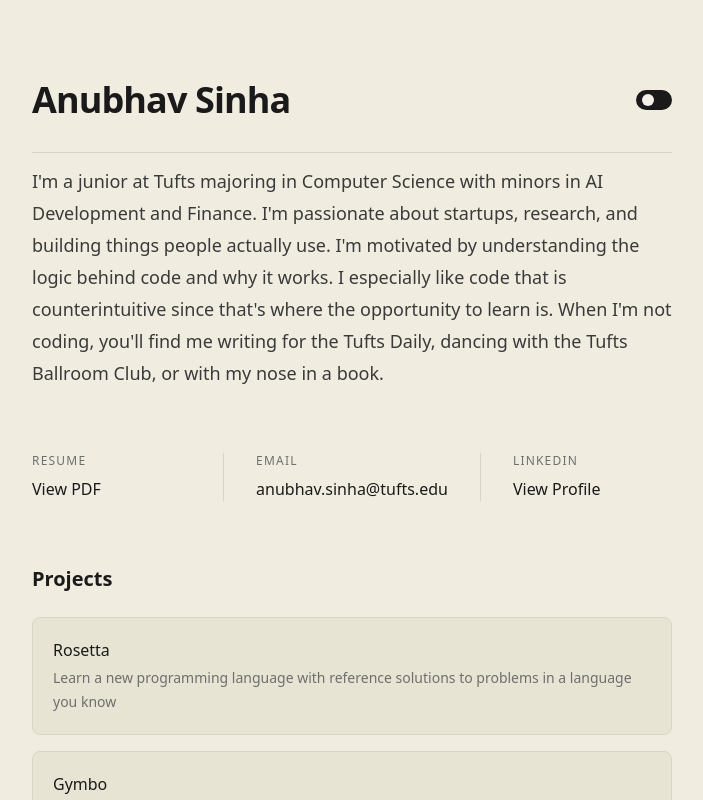
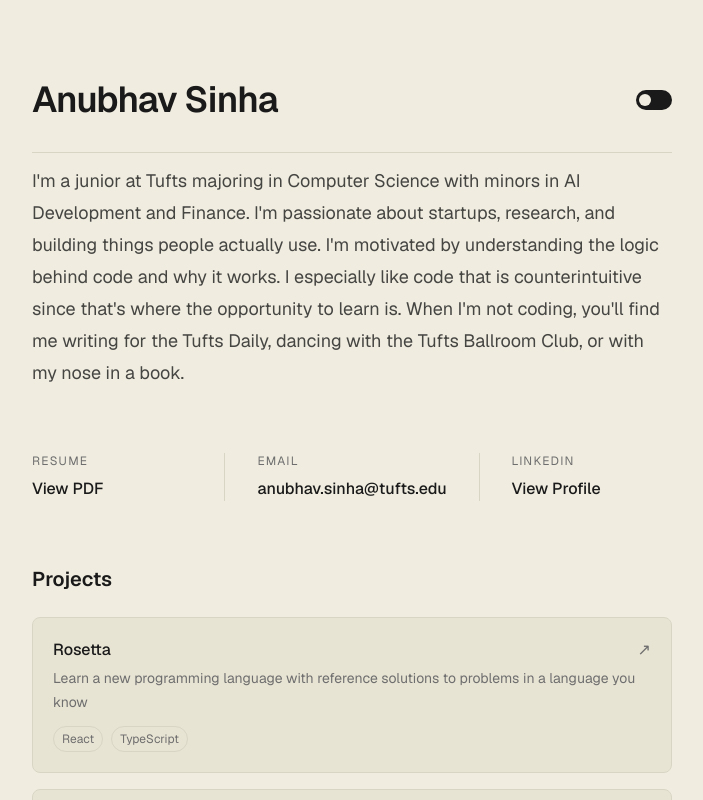
Before and after one commit to somethinghere0/my-website, a Next.js app: page / in a window 1280 px wide. Shown: the top 800 px of the page, without its empty margins (288-991 px from the left). Built offline with nearby package versions, Linux system fonts and the light colour scheme; no server answers.

Commit message:
Modifications made

```diff
--- a/app/content.json
+++ b/app/content.json
@@ -4,12 +4,14 @@
     {
       "name": "Rosetta",
       "description": "Learn a new programming language with reference solutions to problems in a language you know",
-      "url": "https://jumbo-hack-project.vercel.app/"
+      "url": "https://jumbo-hack-project.vercel.app/",
+      "tags": ["React", "TypeScript"]
     },
     {
       "name": "Gymbo",
       "description": "A more efficient gym routine",
-      "url": "https://github.com/somethinghere0/jumbogym"
+      "url": "https://github.com/somethinghere0/jumbogym",
+      "tags": ["Next.js", "TypeScript", "Python"]
     }
   ],
   "contact": {
--- a/app/globals.css
+++ b/app/globals.css
@@ -1,15 +1,39 @@
 @import "tailwindcss";
 
 :root {
-  --background: #f4f3ef;
+  --background: #f0ede0;
+  --card: #e8e4d4;
   --foreground: #1a1a1a;
   --muted: #6e6e6e;
-  --border: #e0d9ce;
+  --border: #d9d5c4;
+}
+
+/* Follow the OS preference when the visitor hasn't made an explicit choice. */
+@media (prefers-color-scheme: dark) {
+  :root:not([data-theme="light"]) {
+    --background: #1a1a1a;
+    --card: #222222;
+    --foreground: #f5f0e8;
+    --muted: #a8a8a8;
+    --border: #333333;
+  }
+}
+
+/* Explicit choice (toggled + persisted in localStorage) always wins. */
+:root[data-theme="dark"] {
+  --background: #1a1a1a;
+  --card: #222222;
+  --foreground: #f5f0e8;
+  --muted: #a8a8a8;
+  --border: #333333;
 }
 
 @theme inline {
   --color-background: var(--background);
+  --color-card: var(--card);
   --color-foreground: var(--foreground);
+  --color-muted: var(--muted);
+  --color-border: var(--border);
   --font-sans: var(--font-geist-sans);
   --font-mono: var(--font-geist-mono);
 }
@@ -17,5 +41,38 @@
 body {
   background: var(--background);
   color: var(--foreground);
-  font-family: "Söhne", "ui-sans-serif", "system-ui", -apple-system, sans-serif;
+  font-family: var(--font-sans), "ui-sans-serif", "system-ui", -apple-system, sans-serif;
+  transition: background-color 0.3s ease, color 0.3s ease;
 }
+
+a {
+  color: inherit;
+  text-decoration: none;
+}
+
+:focus-visible {
+  outline: 2px solid var(--foreground);
+  outline-offset: 3px;
+  border-radius: 2px;
+}
+
+@keyframes fade-in-up {
+  from {
+    opacity: 0;
+    transform: translateY(8px);
+  }
+  to {
+    opacity: 1;
+    transform: translateY(0);
+  }
+}
+
+.animate-fade-in-up {
+  animation: fade-in-up 0.5s ease both;
+}
+
+@media (prefers-reduced-motion: reduce) {
+  .animate-fade-in-up {
+    animation: none;
+  }
+}
--- a/app/layout.tsx
+++ b/app/layout.tsx
@@ -1,20 +1,83 @@
 import type { Metadata } from "next";
+import { Geist, Geist_Mono } from "next/font/google";
 import "./globals.css";
+import content from "./content.json";
+
+const geistSans = Geist({
+  variable: "--font-geist-sans",
+  subsets: ["latin"],
+  display: "swap",
+});
+
+const geistMono = Geist_Mono({
+  variable: "--font-geist-mono",
+  subsets: ["latin"],
+  display: "swap",
+});
+
+// Set NEXT_PUBLIC_SITE_URL in your deployment env once you have a domain —
+// this only affects absolute URLs in metadata/OG tags, not the page itself.
+const siteUrl = process.env.NEXT_PUBLIC_SITE_URL || "http://localhost:3000";
 
 export const metadata: Metadata = {
-  title: "Anubhav Sinha",
-  description: "Personal website of Anubhav Sinha",
+  metadataBase: new URL(siteUrl),
+  title: {
+    default: "Anubhav Sinha",
+    template: "%s · Anubhav Sinha",
+  },
+  description: content.bio,
+  openGraph: {
+    title: "Anubhav Sinha",
+    description: content.bio,
+    url: siteUrl,
+    siteName: "Anubhav Sinha",
+    type: "profile",
+  },
+  twitter: {
+    card: "summary_large_image",
+    title: "Anubhav Sinha",
+    description: content.bio,
+  },
+};
+
+// Runs before paint so the correct theme applies with no flash: an explicit
+// choice in localStorage wins, otherwise fall back to the OS preference.
+const themeInitScript = `
+(function () {
+  try {
+    var stored = localStorage.getItem("theme");
+    var theme = stored || (window.matchMedia("(prefers-color-scheme: dark)").matches ? "dark" : "light");
+    document.documentElement.setAttribute("data-theme", theme);
+  } catch (e) {}
+})();
+`;
+
+const personJsonLd = {
+  "@context": "https://schema.org",
+  "@type": "Person",
+  name: "Anubhav Sinha",
+  email: content.contact.email,
+  sameAs: [content.contact.linkedin],
+  description: content.bio,
 };
 
 export default function RootLayout({ children }: { children: React.ReactNode }) {
   return (
-    <html lang="en" suppressHydrationWarning>
+    <html
+      lang="en"
+      suppressHydrationWarning
+      className={`${geistSans.variable} ${geistMono.variable}`}
+    >
       <head>
-        <script dangerouslySetInnerHTML={{
-          __html: `document.documentElement.style.background = "#f0ede0";`
-        }} />
+        <script dangerouslySetInnerHTML={{ __html: themeInitScript }} />
       </head>
-      <body>{children}</body>
+      <body>
+        {children}
+        <script
+          type="application/ld+json"
+          dangerouslySetInnerHTML={{ __html: JSON.stringify(personJsonLd) }}
+        />
+      </body>
     </html>
   );
 }
--- a/app/page.tsx
+++ b/app/page.tsx
@@ -1,58 +1,79 @@
 "use client";
 
-import { useState } from "react";
+import { useEffect, useState } from "react";
 import content from "./content.json";
-
-const LIGHT_BG = "#f0ede0";
-const LIGHT_CARD = "#e8e4d4";
-const LIGHT_BORDER = "#d9d5c4";
 
 export default function Home() {
   const [dark, setDark] = useState(false);
 
+  // Sync React state with the theme the inline script in <head> already
+  // applied to <html> before hydration (localStorage choice, or OS default).
+  // This is a legitimate one-shot read of a browser-only value on mount, not
+  // state that belongs in React — hence the lint override.
+  useEffect(() => {
+    // eslint-disable-next-line react-hooks/set-state-in-effect
+    setDark(document.documentElement.getAttribute("data-theme") === "dark");
+  }, []);
+
+  function toggleTheme() {
+    const next = !dark;
+    setDark(next);
+    document.documentElement.setAttribute("data-theme", next ? "dark" : "light");
+    try {
+      localStorage.setItem("theme", next ? "dark" : "light");
+    } catch {
+      // localStorage can be unavailable (private mode, disabled storage) — theme just won't persist.
+    }
+  }
+
   return (
-    <div className={`min-h-screen font-sans transition-colors duration-300`} style={{ background: dark ? "#1a1a1a" : LIGHT_BG }}>
-      <main className="max-w-3xl mx-auto px-16 py-20">
+    <div className="min-h-screen font-sans transition-colors duration-300 bg-background">
+      <main className="max-w-3xl mx-auto px-6 sm:px-10 md:px-16 py-16 sm:py-20">
 
         {/* Header */}
-        <header className={`border-b pb-8 mb-12 flex items-center justify-between`} style={{ borderColor: dark ? "#333" : LIGHT_BORDER }}>
-          <h1 className={`text-4xl font-semibold tracking-tight ${dark ? "text-[#f5f0e8]" : "text-[#1a1a1a]"}`}>
+        <header className="border-b border-border pb-8 mb-12 flex items-center justify-between animate-fade-in-up">
+          <h1 className="text-3xl sm:text-4xl font-semibold tracking-tight text-foreground">
             Anubhav Sinha
           </h1>
           <button
-            onClick={() => setDark(!dark)}
-            className={`w-9 h-5 rounded-full relative transition-colors duration-300 focus:outline-none ${dark ? "bg-[#f5f0e8]" : "bg-[#1a1a1a]"}`}
+            onClick={toggleTheme}
+            className="w-9 h-5 rounded-full relative transition-colors duration-300 bg-foreground shrink-0"
             aria-label="Toggle dark mode"
+            aria-pressed={dark}
           >
-            <span className={`absolute top-1/2 -translate-y-1/2 left-[3px] w-3 h-3 rounded-full transition-transform duration-300 ${dark ? "translate-x-[18px] bg-[#1a1a1a]" : "translate-x-[3px] bg-[#f5f0e8]"}`} />
+            <span
+              className="absolute top-1/2 left-[3px] w-3 h-3 rounded-full bg-background transition-transform duration-300"
+              style={{ transform: `translateY(-50%) translateX(${dark ? 18 : 0}px)` }}
+            />
           </button>
         </header>
 
         {/* Bio */}
-        <p className={`text-lg leading-8 max-w-[660px] -mt-9 ${dark ? "text-[#d1d1d1]" : "text-[#3a3a3a]"}`}>
+        <p
+          className="text-lg leading-8 max-w-[640px] -mt-9 text-foreground/80 animate-fade-in-up"
+          style={{ animationDelay: "80ms" }}
+        >
           {content.bio}
         </p>
 
         {/* Resume + Contact */}
-        <section className="mt-16">
-          <div className="flex flex-col sm:flex-row sm:divide-x" style={{ borderColor: dark ? "#333" : LIGHT_BORDER }}>
+        <section className="mt-16 animate-fade-in-up" style={{ animationDelay: "160ms" }}>
+          <div className="flex flex-col sm:flex-row sm:divide-x divide-border">
             <a
               href="/resume.pdf"
               target="_blank"
               rel="noopener noreferrer"
-              className="flex-1 py-4 sm:py-0 sm:pr-8 border-b sm:border-b-0 transition-opacity duration-200 hover:opacity-60"
-              style={{ borderColor: dark ? "#333" : LIGHT_BORDER }}
+              className="flex-1 py-4 sm:py-0 sm:pr-8 border-b sm:border-b-0 border-border transition-opacity duration-200 hover:opacity-60"
             >
-              <p className={`text-xs uppercase tracking-widest mb-2 ${dark ? "text-[#a8a8a8]" : "text-[#6e6e6e]"}`}>Resume</p>
-              <p className={`font-medium ${dark ? "text-[#f5f0e8]" : "text-[#1a1a1a]"}`}>View PDF</p>
+              <p className="text-xs uppercase tracking-widest mb-2 text-muted">Resume</p>
+              <p className="font-medium text-foreground">View PDF</p>
             </a>
             <a
               href={`mailto:${content.contact.email}`}
-              className="flex-1 py-4 sm:py-0 sm:px-8 border-b sm:border-b-0 transition-opacity duration-200 hover:opacity-60"
-              style={{ borderColor: dark ? "#333" : LIGHT_BORDER }}
+              className="flex-1 py-4 sm:py-0 sm:px-8 border-b sm:border-b-0 border-border transition-opacity duration-200 hover:opacity-60"
             >
-              <p className={`text-xs uppercase tracking-widest mb-2 ${dark ? "text-[#a8a8a8]" : "text-[#6e6e6e]"}`}>Email</p>
-              <p className={`font-medium ${dark ? "text-[#f5f0e8]" : "text-[#1a1a1a]"}`}>{content.contact.email}</p>
+              <p className="text-xs uppercase tracking-widest mb-2 text-muted">Email</p>
+              <p className="font-medium text-foreground">{content.contact.email}</p>
             </a>
             <a
               href={content.contact.linkedin}
@@ -60,15 +81,15 @@ export default function Home() {
               rel="noopener noreferrer"
               className="flex-1 py-4 sm:py-0 sm:pl-8 transition-opacity duration-200 hover:opacity-60"
             >
-              <p className={`text-xs uppercase tracking-widest mb-2 ${dark ? "text-[#a8a8a8]" : "text-[#6e6e6e]"}`}>LinkedIn</p>
-              <p className={`font-medium ${dark ? "text-[#f5f0e8]" : "text-[#1a1a1a]"}`}>View Profile</p>
+              <p className="text-xs uppercase tracking-widest mb-2 text-muted">LinkedIn</p>
+              <p className="font-medium text-foreground">View Profile</p>
             </a>
           </div>
         </section>
 
         {/* Projects */}
-        <section className="mt-16">
-          <h2 className={`text-xl font-semibold mb-6 ${dark ? "text-[#f5f0e8]" : "text-[#1a1a1a]"}`}>
+        <section className="mt-16 animate-fade-in-up" style={{ animationDelay: "240ms" }}>
+          <h2 className="text-xl font-semibold mb-6 text-foreground">
             Projects
           </h2>
           <div className="flex flex-col gap-4">
@@ -78,22 +99,39 @@ export default function Home() {
                 href={project.url}
                 target="_blank"
                 rel="noopener noreferrer"
-                className="block p-5 rounded-lg border transition-colors duration-200"
-                style={{ borderColor: dark ? "#333" : LIGHT_BORDER, background: dark ? "#222" : LIGHT_CARD }}
+                className="group block p-5 rounded-lg border border-border bg-card transition-all duration-200 hover:-translate-y-0.5 hover:shadow-md"
               >
-                <p className={`font-medium mb-1 ${dark ? "text-[#f5f0e8]" : "text-[#1a1a1a]"}`}>
-                  {project.name}
-                </p>
-                <p className={`text-sm leading-6 ${dark ? "text-[#a8a8a8]" : "text-[#6e6e6e]"}`}>
+                <div className="flex items-center justify-between gap-4 mb-1">
+                  <p className="font-medium text-foreground">
+                    {project.name}
+                  </p>
+                  <span
+                    aria-hidden="true"
+                    className="text-muted transition-transform duration-200 group-hover:translate-x-0.5 group-hover:-translate-y-0.5"
+                  >
+                    ↗
+                  </span>
+                </div>
+                <p className="text-sm leading-6 text-muted mb-3">
                   {project.description}
                 </p>
+                {project.tags && project.tags.length > 0 && (
+                  <div className="flex flex-wrap gap-2">
+                    {project.tags.map((tag) => (
+                      <span
+                        key={tag}
+                        className="text-xs px-2 py-1 rounded-full border border-border text-muted"
+                      >
+                        {tag}
+                      </span>
+                    ))}
+                  </div>
+                )}
               </a>
             ))}
           </div>
         </section>
 
-
-
       </main>
     </div>
   );
```
Also changed, not shown: app/apple-icon.tsx (added, +28 -0 lines), app/icon.tsx (added, +29 -0 lines), app/opengraph-image.tsx (added, +39 -0 lines), 1 other file (tests, documents, lock files or other folders).
